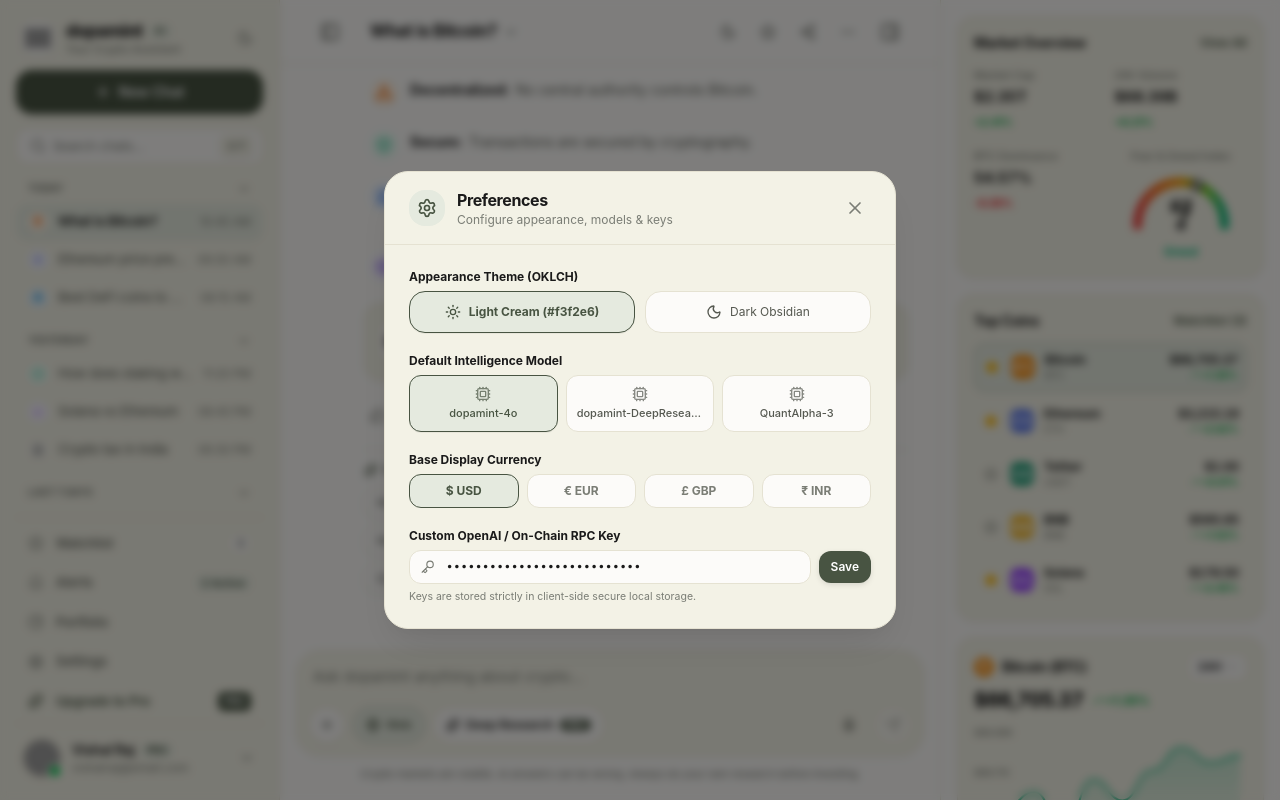
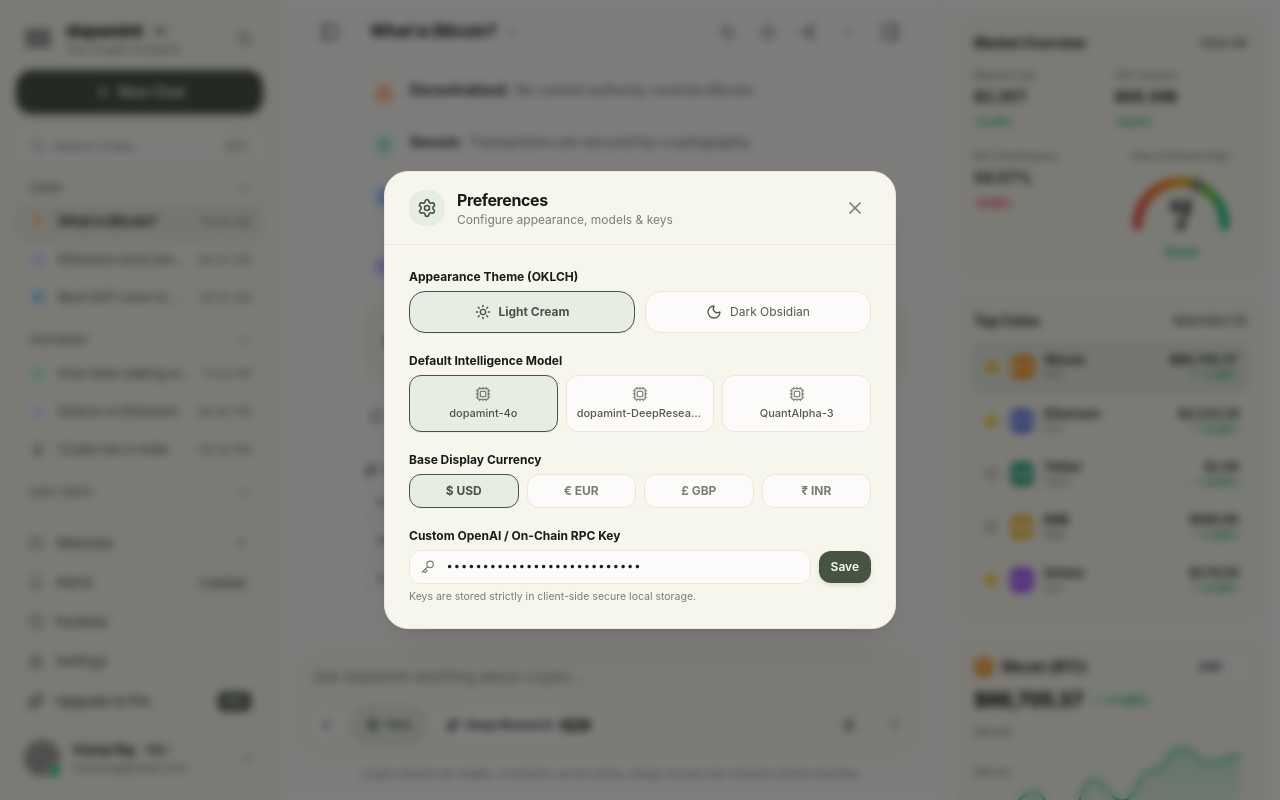
Before and after one commit to aswin402/dopamint_product, a React (Vite) app: page / in a window 1280 px wide. Both pictures are taken after a click on the button "Settings". Built offline with nearby package versions, Linux system fonts and the light colour scheme; grey boxes are pictures that could not be loaded.

Commit message:
style(theme): lighten light cream tone to #f7f6ec for refined card surfaces

```diff
--- a/src/components/modals/SettingsModal.tsx
+++ b/src/components/modals/SettingsModal.tsx
@@ -73,7 +73,7 @@ export const SettingsModal: React.FC = () => {
                 }`}
               >
                 <Sun className="w-4 h-4" />
-                <span>Light Cream (#f3f2e6)</span>
+                <span>Light Cream</span>
               </button>
 
               <button
--- a/src/index.css
+++ b/src/index.css
@@ -5,28 +5,28 @@
 
 :root {
   /* ========================================================
-     dopamint LIGHT THEME (Image 1 Swapped Aesthetic)
-     - Canvas Background: #ffffff / #fcfbf9 (Clean Off-White)
-     - Card / Component Background: #f3f2e6 (Warm Parchment Cream)
+     dopamint LIGHT THEME
+     - Canvas Background: #fcfbf9 (Clean Off-White)
+     - Card / Component Background: #f7f6ec (Lighter Warm Cream)
      - Primary Accent:   #485442 (Dark Forest Olive)
      - Primary Text:     #1a1a1a
-     - Borders:          #e5e2d2
+     - Borders:          #eae7da
      ======================================================== */
   --bg-app: #fcfbf9;
-  --bg-card: #f3f2e6;
-  --bg-card-subtle: #eae8d8;
-  --bg-hover: #eae7d7;
-  --bg-active: #e2dfcd;
-  --bg-chat-user: #f3f2e6;
+  --bg-card: #f7f6ec;
+  --bg-card-subtle: #f0eee1;
+  --bg-hover: #ecead9;
+  --bg-active: #e4e2cf;
+  --bg-chat-user: #f7f6ec;
 
   --primary: #485442;                         /* Dark Olive Forest */
   --primary-hover: #3b4635;
-  --primary-light: #e5eadf;
+  --primary-light: #e8ede3;
   --primary-glow: rgba(72, 84, 66, 0.15);
   --primary-text: #FFFFFF;
 
-  --border-color: #e5e2d2;
-  --border-subtle: #ece9db;
+  --border-color: #eae7da;
+  --border-subtle: #f1efe4;
 
   --text-primary: #1a1a1a;
   --text-secondary: #555850;
```
